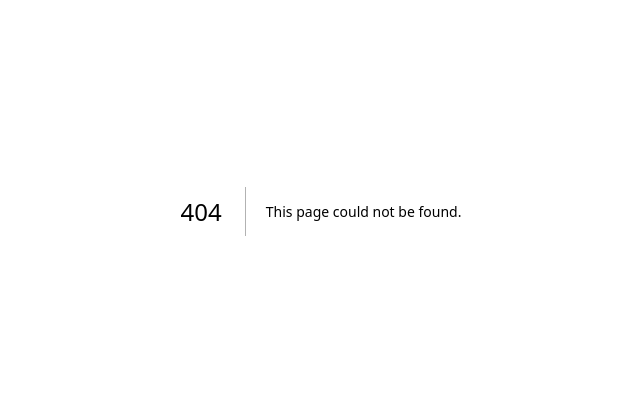
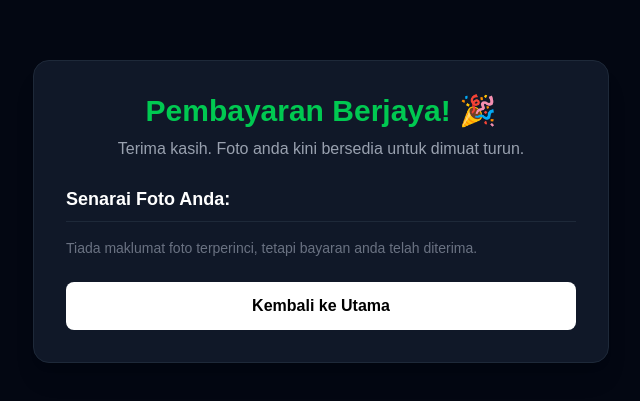
Before and after one commit to PixelShooter8/PixelShoot, a Next.js app: page /success in a window 1280 px wide. Before the commit this address had no page. Shown: the part 189-590 px from the top of the page, without its empty margins (319-959 px from the left). Built offline with nearby package versions, Linux system fonts and the light colour scheme.

Commit message:
Add secure R2 download API and success page

```diff
--- /dev/null
+++ b/app/api/download/route.ts
@@ -0,0 +1,36 @@
+import { NextResponse } from 'next/server';
+import { S3Client, GetObjectCommand } from '@aws-sdk/client-s3';
+import { getSignedUrl } from '@aws-sdk/s3-request-presigner';
+
+const R2 = new S3Client({
+  region: 'auto',
+  endpoint: `https://${process.env.R2_ACCOUNT_ID}.r2.cloudflarestorage.com`,
+  credentials: {
+    accessKeyId: process.env.R2_ACCESS_KEY_ID || '',
+    secretAccessKey: process.env.R2_SECRET_ACCESS_KEY || '',
+  },
+});
+
+export async function GET(req: Request) {
+  const { searchParams } = new URL(req.url);
+  const fileKey = searchParams.get('key');
+
+  if (!fileKey) {
+    return NextResponse.json({ error: 'Fail tidak dijumpai' }, { status: 400 });
+  }
+
+  try {
+    const command = new GetObjectCommand({
+      Bucket: process.env.R2_BUCKET_NAME,
+      Key: fileKey,
+    });
+
+    // Jana pautan sementara yang sah selama 1 jam
+    const signedUrl = await getSignedUrl(R2, command, { expiresIn: 3600 });
+
+    return NextResponse.json({ url: signedUrl });
+  } catch (err: any) {
+    console.error('R2 Download Error:', err);
+    return NextResponse.json({ error: err.message }, { status: 500 });
+  }
+}
--- /dev/null
+++ b/app/success/page.tsx
@@ -0,0 +1,84 @@
+'use client';
+
+import { useSearchParams } from 'next/navigation';
+import { useEffect, useState, Suspense } from 'react';
+
+function SuccessContent() {
+  const searchParams = useSearchParams();
+  const photosParam = searchParams.get('photos'); // Menjangkakan data foto dihantar dari checkout
+  const [photos, setPhotos] = useState<any[]>([]);
+
+  useEffect(() => {
+    if (photosParam) {
+      try {
+        setPhotos(JSON.parse(decodeURIComponent(photosParam)));
+      } catch (e) {
+        console.error('Gagal memproses data foto');
+      }
+    }
+  }, [photosParam]);
+
+  const handleDownload = async (fileKey: string, fileName: string) => {
+    try {
+      const res = await fetch(`/api/download?key=${encodeURIComponent(fileKey)}`);
+      const data = await res.json();
+      if (data.url) {
+        // Buka pautan muat turun dalam tab baru atau muat turun terus
+        const a = document.createElement('a');
+        a.href = data.url;
+        a.download = fileName;
+        document.body.appendChild(a);
+        a.click();
+        document.body.removeChild(a);
+      } else {
+        alert('Gagal mendapatkan pautan muat turun.');
+      }
+    } catch (err) {
+      console.error(err);
+      alert('Ralat semasa memuat turun fail.');
+    }
+  };
+
+  return (
+    <div className="flex flex-col items-center justify-center min-h-screen p-6 text-center bg-gray-950 text-white">
+      <div className="max-w-xl w-full bg-gray-900 p-8 rounded-2xl shadow-xl border border-gray-800">
+        <h1 className="text-3xl font-bold text-green-500 mb-2">Pembayaran Berjaya! 🎉</h1>
+        <p className="text-gray-400 mb-6">Terima kasih. Foto anda kini bersedia untuk dimuat turun.</p>
+
+        <div className="space-y-4 text-left mb-6">
+          <h2 className="text-lg font-semibold border-b border-gray-800 pb-2">Senarai Foto Anda:</h2>
+          {photos.length > 0 ? (
+            photos.map((photo, index) => (
+              <div key={index} className="flex items-center justify-between bg-gray-800 p-3 rounded-lg">
+                <span className="truncate max-w-[200px] text-sm">{photo.name || `Foto #${index + 1}`}</span>
+                <button
+                  onClick={() => handleDownload(photo.fileKey, photo.name || `photo_${index}.jpg`)}
+                  className="px-4 py-2 bg-green-600 hover:bg-green-500 text-white text-sm font-medium rounded-lg transition"
+                >
+                  Muat Turun
+                </button>
+              </div>
+            ))
+          ) : (
+            <p className="text-gray-500 text-sm">Tiada maklumat foto terperinci, tetapi bayaran anda telah diterima.</p>
+          )}
+        </div>
+
+        <button
+          onClick={() => window.location.href = '/'}
+          className="w-full py-3 bg-white text-black font-semibold rounded-lg hover:bg-gray-200 transition"
+        >
+          Kembali ke Utama
+        </button>
+      </div>
+    </div>
+  );
+}
+
+export default function SuccessPage() {
+  return (
+    <Suspense fallback={<div className="text-white text-center p-10">Memuatkan...</div>}>
+      <SuccessContent />
+    </Suspense>
+  );
+}
```
